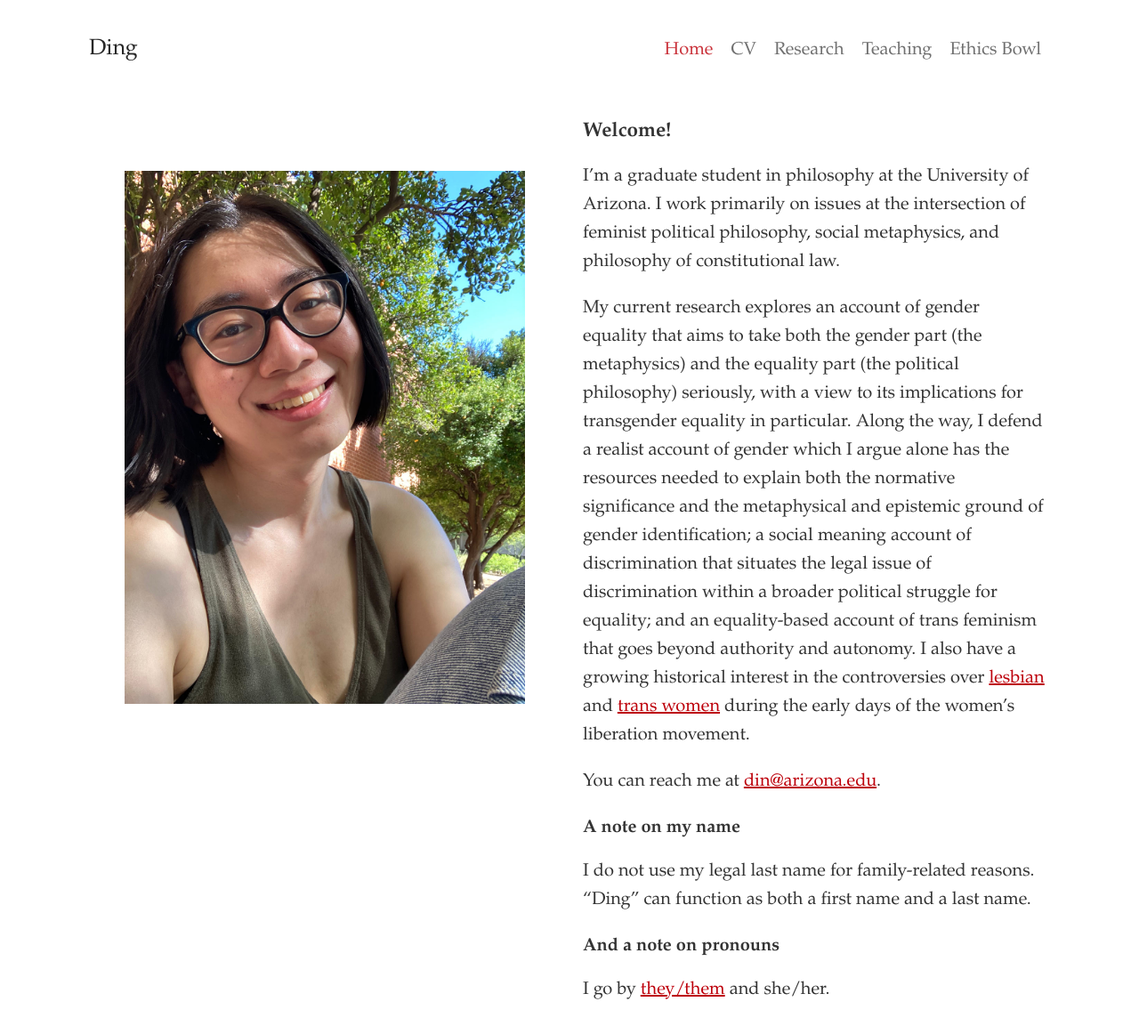
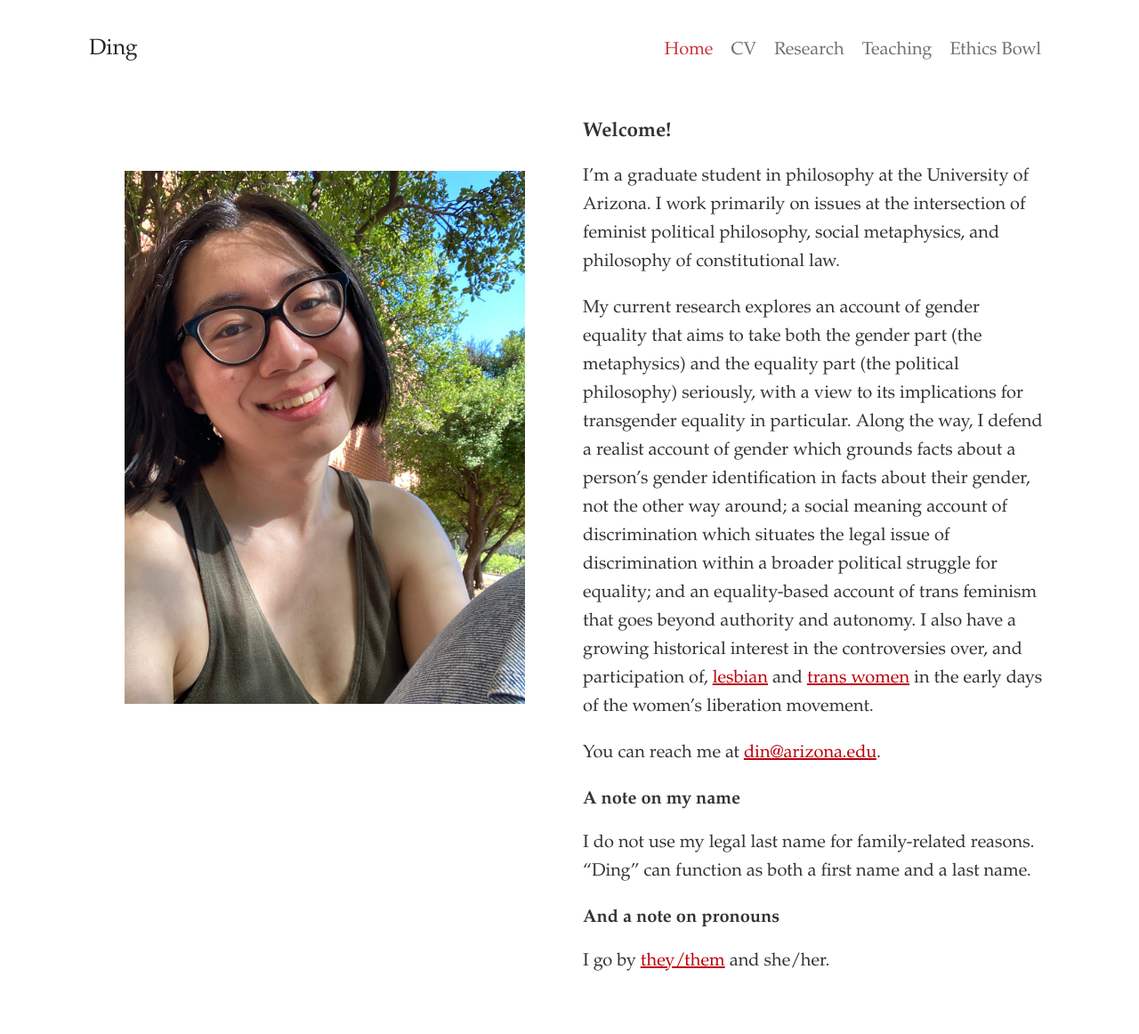
Before and after one commit to dingherself/dingherself.github.io, a Jekyll site: the page built from index.html, in a window 1280 px wide and 1208 px high. Shown: the top 1162 px of the window at 89% size. Built offline with Jekyll 4.4.1, drawn with Linux system fonts in a browser that asks for light colours; nearby versions of some CDN libraries; some web fonts are replaced.

Commit message:
improve research blurb

```diff
--- a/index.html
+++ b/index.html
@@ -11,7 +11,7 @@
 
 <p>I’m a graduate student in philosophy at the University of Arizona. I work primarily on issues at the intersection of feminist political philosophy, social metaphysics, and philosophy of constitutional law.</p>
 
-<p>My current research explores an account of gender equality that aims to take both the gender part (the metaphysics) and the equality part (the political philosophy) seriously, with a view to its implications for transgender equality in particular. Along the way, I defend a realist account of gender which I argue alone has the resources needed to explain both the normative significance and the metaphysical and epistemic ground of gender identification; a social meaning account of discrimination that situates the legal issue of discrimination within a broader political struggle for equality; and an equality-based account of trans feminism that goes beyond authority and autonomy. I also have a growing historical interest in the controversies over <a href="https://repository.duke.edu/dc/wlmpc/wlmms01011">lesbian</a> and <a href="https://revolution.berkeley.edu/diary-mad-organizer-wclc-conference">trans women</a> during the early days of the women’s liberation movement.</p>
+<p>My current research explores an account of gender equality that aims to take both the gender part (the metaphysics) and the equality part (the political philosophy) seriously, with a view to its implications for transgender equality in particular. Along the way, I defend a realist account of gender which grounds facts about a person’s gender identification in facts about their gender, not the other way around; a social meaning account of discrimination which situates the legal issue of discrimination within a broader political struggle for equality; and an equality-based account of trans feminism that goes beyond authority and autonomy. I also have a growing historical interest in the controversies over, and participation of, <a href="https://repository.duke.edu/dc/wlmpc/wlmms01011">lesbian</a> and <a href="https://revolution.berkeley.edu/diary-mad-organizer-wclc-conference">trans women</a> in the early days of the women’s liberation movement.</p>
 
 <script language="JavaScript" type="text/javascript">
   var u = "din";
```
